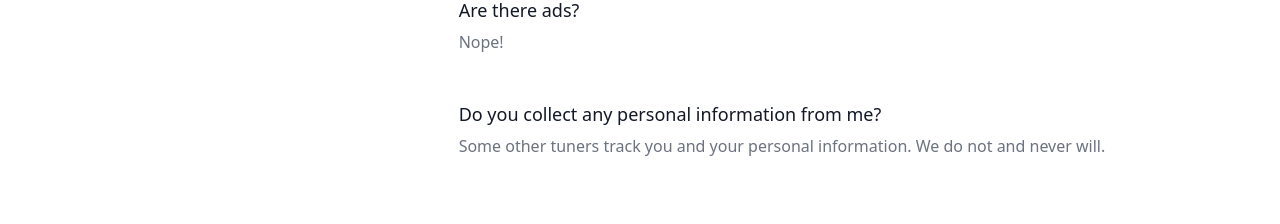
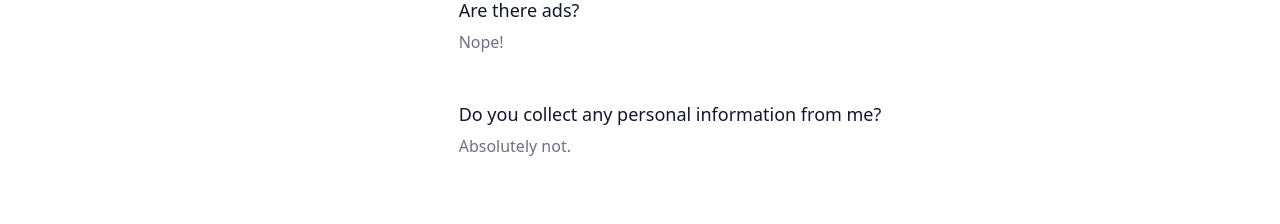
Before and after one commit to joshday/oneclicktuner.com, a React (Create React App) app in the folder app/: page / in a window 1280 px wide. Shown: the part 1180-1404 px from the top of the page. Built offline with nearby package versions, Linux system fonts and the light colour scheme; the HTML template or start-up script is replaced by a standard one; a web font is replaced by a local one.

Commit message:
fix links

```diff
--- a/app/src/components/FAQ.js
+++ b/app/src/components/FAQ.js
@@ -35,8 +35,8 @@ const faqs = [
   }),
   Q({
     question: 'Do you collect any personal information from me?',
-    answer: "Some other tuners track you and your personal information.  We do not and never will."
-  })
+    answer: "Absolutely not."
+  }),
 ]
 
 export default function Example() {
```
